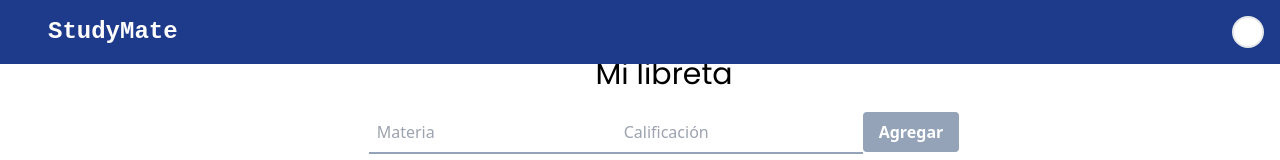
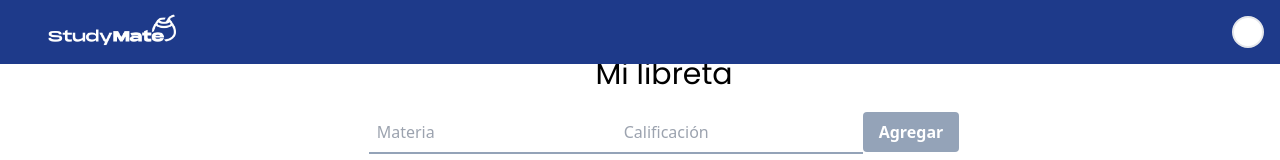
Before and after one commit to CodeCraftersHackathon/repositorio-CodeCrafters, a React (Vite) app in the folder client/: page /libreta in a window 1280 px wide. Shown: the top 160 px of the page. Built offline with nearby package versions, Linux system fonts and the light colour scheme.

Commit message:
feat: :sparkles: Se agrego el logo al header

```diff
--- a/client/src/components/Header.component.jsx
+++ b/client/src/components/Header.component.jsx
@@ -5,7 +5,7 @@ import { useToggle } from "../hooks/useToggle";
 import { useContext } from "react";
 import { PageContext } from "../context/App.context";
 import { useNavigate } from "react-router-dom";
-// import logo from "/logo64x64.png"
+import logo from "../assets/logo/logotipo.png";
 
 export const Header = () => {
     const navigate = useNavigate();
@@ -34,10 +34,10 @@ export const Header = () => {
                     {/* //! LOGO */}
                     <div className='flex items-center space-x-2 flex-grow justify-start'>
 
-                        {/* <img src={logo} alt="Logo CodeTrain" width={52} height={52} /> */}
+                        <img src={logo} alt="Logo CodeTrain" width={128} height={128} />
 
                         <a onClick={() => navigate("/")} className='text-2xl font-bold cursor-pointer' style={{ fontFamily: "JetBrains Mono, monospace" }} title="Volver al inicio">
-                            StudyMate
+
                         </a>
                     </div>
 
```
